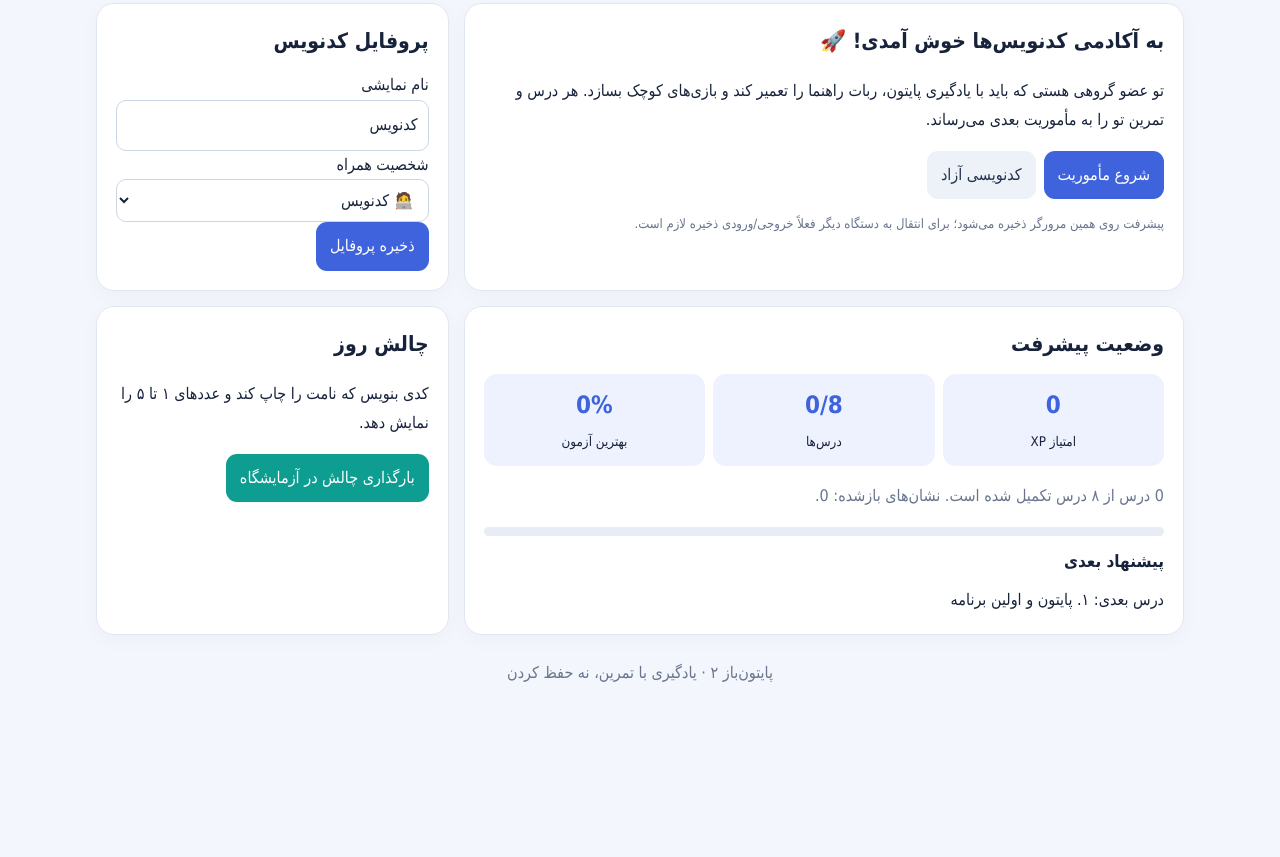
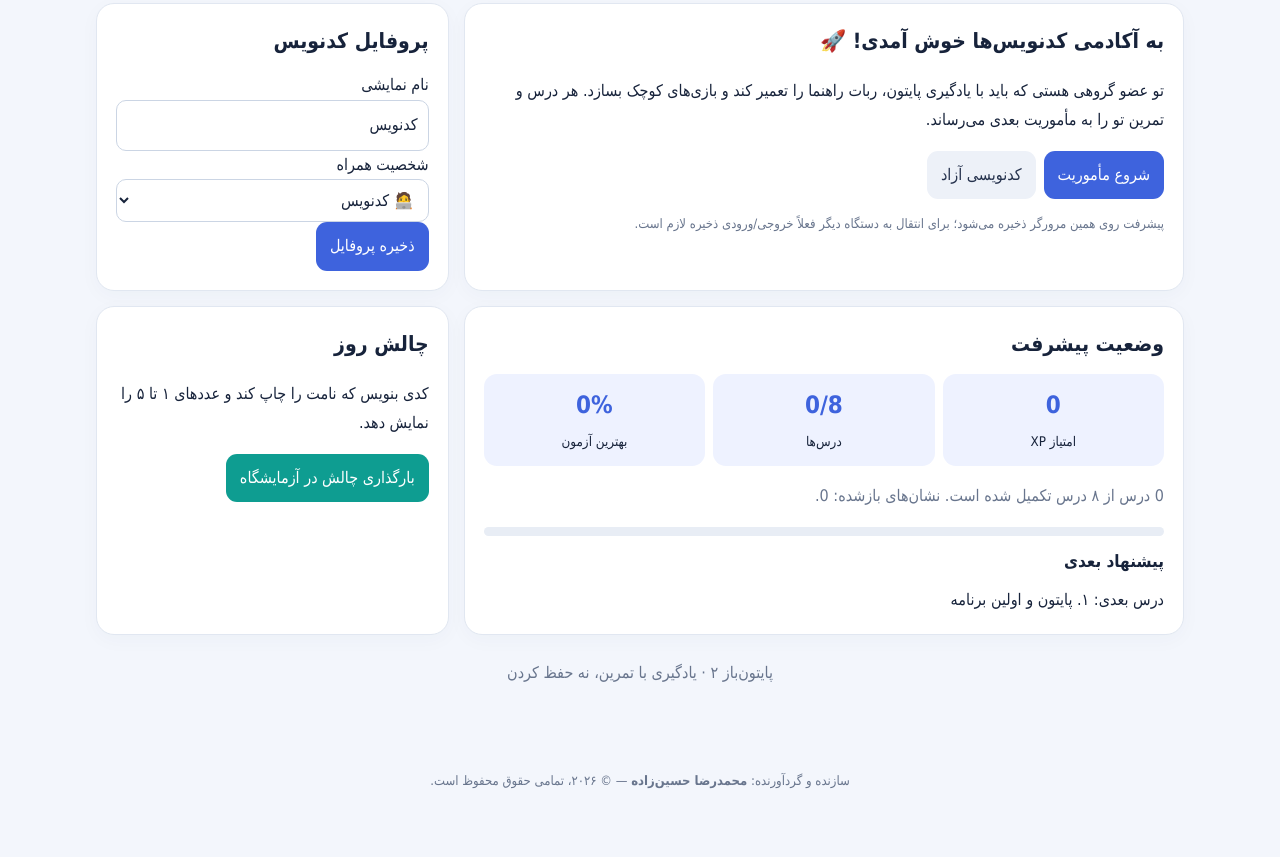
Before and after one commit to sayeroshan031-ctrl/pythonbaz, a plain HTML site: page index.html in a window 1280 px wide. Shown: the part 327-1184 px from the top of the page. Before the commit the page ends 1039 px from the top, so only its background shows below. Drawn offline with Linux system fonts and the light colour scheme.

Commit message:
credit: add creator attribution (Mohammadreza Hosseinzadeh) — footer, meta author, copyright headers + LICENSE (all rights reserved)

```diff
--- a/index.html
+++ b/index.html
@@ -1,7 +1,8 @@
 <!doctype html>
 <html lang="fa" dir="rtl">
+<!-- PythonBaz (پایتون‌باز) — © 2026 Mohammadreza Hosseinzadeh (محمدرضا حسین‌زاده). All rights reserved. -->
 <head>
-<meta charset="utf-8"><meta name="viewport" content="width=device-width,initial-scale=1">
+<meta charset="utf-8"><meta name="viewport" content="width=device-width,initial-scale=1"><meta name="author" content="محمدرضا حسین‌زاده (Mohammadreza Hosseinzadeh)">
 <title>پایتون‌باز ۲ | مأموریت کدنویس</title>
 <style>
 :root{--bg:#f3f6fc;--card:#fff;--ink:#17233b;--muted:#68758d;--blue:#3e63dd;--cyan:#0e9d91;--line:#e1e7f1;--soft:#eef2ff;--gold:#f2b544;--green:#e5f8ee;--red:#fff0ee}
@@ -84,6 +85,7 @@ for number in range(1, 4):
 <section id="badges" class="page" hidden><div class="card"><h2>🏅 کلکسیون نشان‌ها</h2><p>نشان‌ها با انجام فعالیت‌ها باز می‌شوند.</p><div id="badgeGrid" class="badge-grid"></div></div></section>
 <section id="scores" class="page" hidden><div class="grid"><div class="card s6"><h2>🏆 جدول امتیازات این دستگاه</h2><p class="muted">این جدول محلی است و فقط امتیازهای ثبت‌شده در همین مرورگر را نشان می‌دهد؛ جدول آنلاین بین کاربران نیست.</p><div id="scoreTable"></div><div class="btnrow"><button class="secondary" onclick="saveScore()">ثبت رکورد فعلی</button><button class="secondary" onclick="exportProgress()">خروجی گرفتن از پیشرفت</button></div></div><div class="card s6"><h2>بازیابی پیشرفت</h2><p>اگر فایل خروجی پیشرفت را داری، آن را اینجا وارد کن.</p><textarea id="importData" style="min-height:110px" placeholder="محتوای فایل JSON را اینجا قرار بده"></textarea><div class="btnrow"><button class="primary" onclick="importProgress()">بازیابی اطلاعات</button><button class="secondary" onclick="resetProgress()">پاک کردن پیشرفت</button></div><p class="muted small">پاک کردن پیشرفت برگشت‌پذیر نیست مگر اینکه قبلاً خروجی گرفته باشی.</p></div></div></section>
 </main><footer>پایتون‌باز ۲ · یادگیری با تمرین، نه حفظ کردن</footer>
+<footer><div class="wrap"><p class="muted small" style="text-align:center;padding:20px 0 28px">سازنده و گردآورنده: <b>محمدرضا حسین‌زاده</b> — © ۲۰۲۶، تمامی حقوق محفوظ است.</p></div></footer>
 <script>
 const lessonData=[
 {title:"۱. پایتون و اولین برنامه",level:"مبتدی",story:"چراغ‌های شهر خاموش‌اند؛ اولین پیام را به ربات بفرست.",text:"پایتون زبانی خوانا برای ساخت ابزار، وب‌سایت و بازی است. دستور print() اطلاعات را نمایش می‌دهد.",code:'print("سلام کدنویس!")',why:"متن داخل کوتیشن چاپ می‌شود.",task:"متن «من برنامه‌نویس می‌شوم» را چاپ کن."},
--- a/pyodide-worker.js
+++ b/pyodide-worker.js
@@ -1,4 +1,5 @@
 /* PythonBaz Lab worker — isolates Pyodide from the page UI. */
+/* © 2026 Mohammadreza Hosseinzadeh (محمدرضا حسین‌زاده). All rights reserved. */
 const VERSION = "0.29.5";
 const CDN = [
   { script: `https://cdn.jsdelivr.net/pyodide/v${VERSION}/full/pyodide.js`, base: `https://cdn.jsdelivr.net/pyodide/v${VERSION}/full/` },
```
Also changed, not shown: 1 other file.
